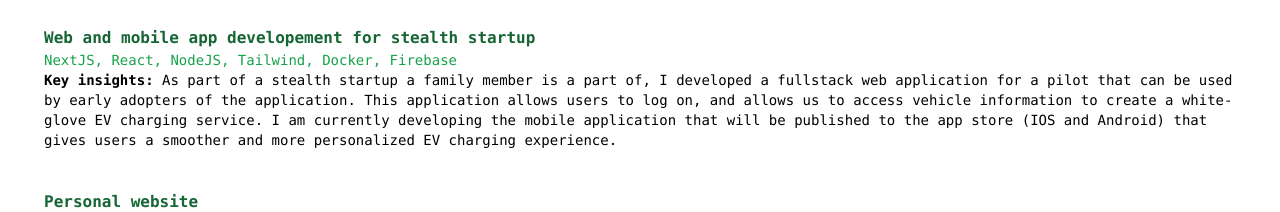
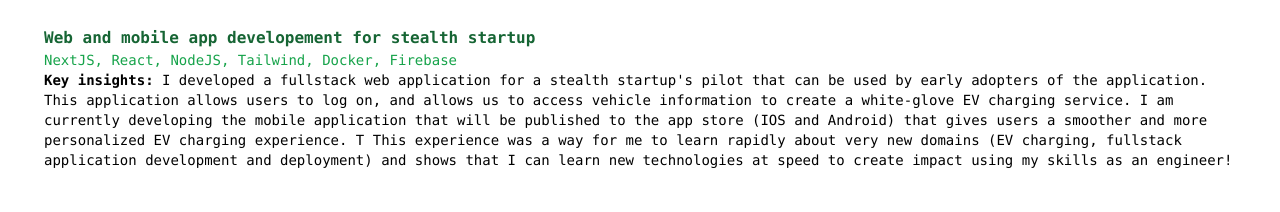
Before and after one commit to jumanaf/jumana-personal-website, a Next.js app: page / in a window 1280 px wide. Shown: the part 471-683 px from the top of the page. Built offline with nearby package versions, Linux system fonts and the light colour scheme.

Commit message:
update to projects

```diff
--- a/src/app/components/projects.js
+++ b/src/app/components/projects.js
@@ -27,10 +27,12 @@ export default function projects() {
           NextJS, React, NodeJS, Tailwind, Docker, Firebase
           </p>
           <p className="space-y-30 font-mono text-pretty text-sm text-muted-foreground mb-10">
-          <strong>Key insights:</strong> As part of a stealth startup a family member is a part of, I developed a fullstack web application
-          for a pilot that can be used by early adopters of the application. This application allows users to log on, and allows us
+          <strong>Key insights:</strong> I developed a fullstack web application
+          for a stealth startup's pilot that can be used by early adopters of the application. This application allows users to log on, and allows us
           to access vehicle information to create a white-glove EV charging service. I am currently developing the mobile application that
-          will be published to the app store (IOS and Android) that gives users a smoother and more personalized EV charging experience.
+          will be published to the app store (IOS and Android) that gives users a smoother and more personalized EV charging experience. T
+          This experience was a way for me to learn rapidly about very new domains (EV charging, fullstack application development and deployment) and
+          shows that I can learn new technologies at speed to create impact using my skills as an engineer!
           </p>
 
 
```
